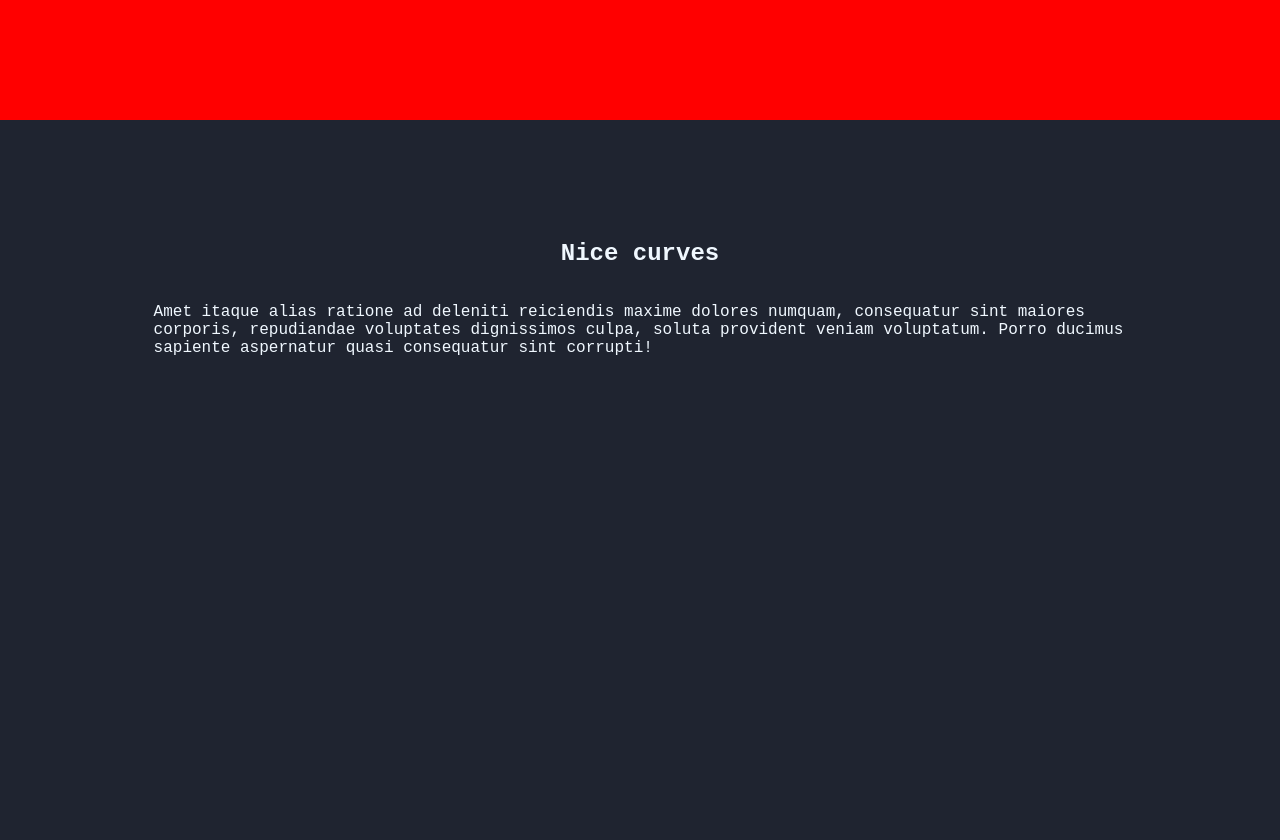
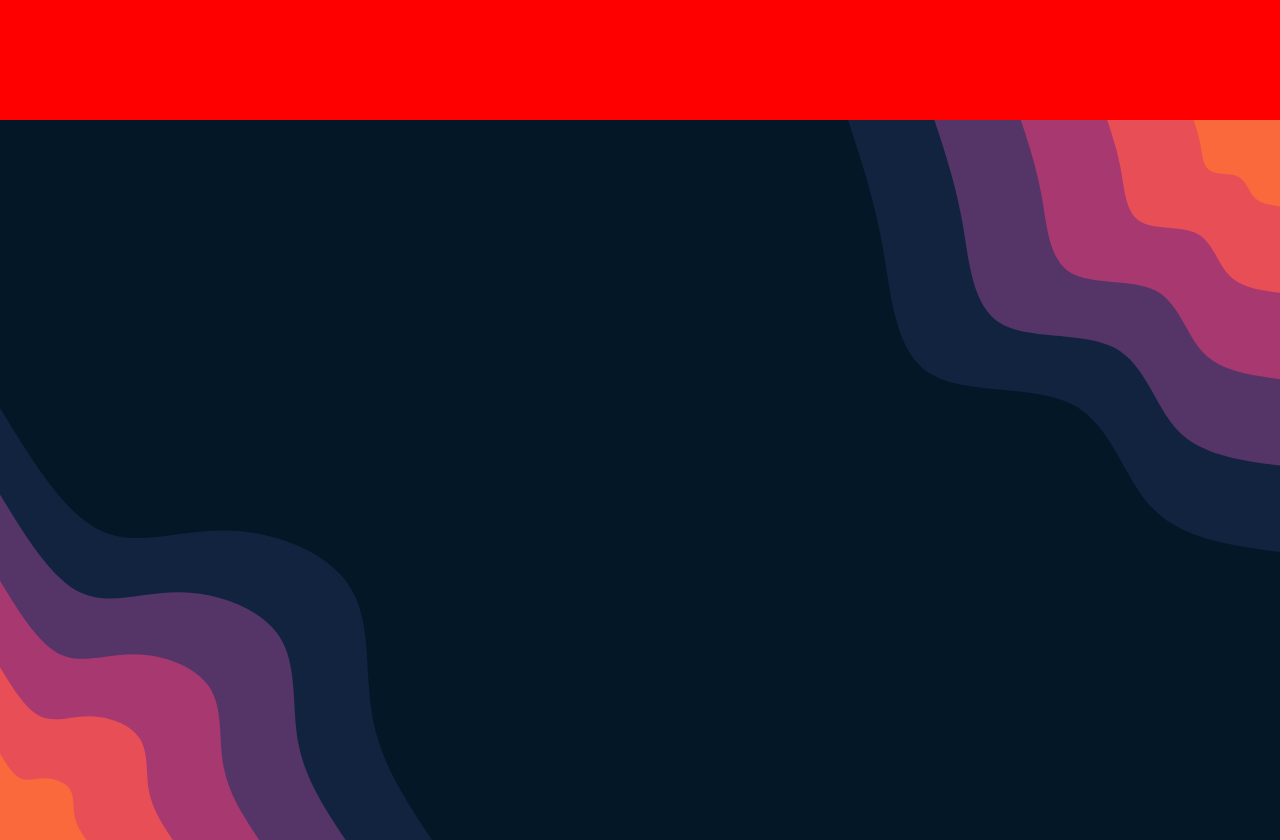
Before and after one commit to stark5200/curves, a website: page index.html in a window 1280 px wide. Shown: the part 3380-4220 px from the top of the page. Before the commit the page ends 4000 px from the top, so only its background shows below. Drawn offline with Linux system fonts and the light colour scheme; a web font is replaced by a local one.

Commit message:
haikei svg

```diff
--- a/index.html
+++ b/index.html
@@ -114,6 +114,18 @@
     .wave shape-fill {
       fill: #2e4a8a;
     }
+
+    .spacer {
+      aspect-ratio: 16/9;
+      width: 100%;
+      background-repeat: no-repeat;
+      background-position: center;
+      background-size: cover;
+    }
+
+    .layer1 {
+      background-image: url('./layer1.svg');
+    }
   </style>
 </head>
 <body>
@@ -155,6 +167,7 @@
       </svg>
   </div>
   </section>
+  <div class="spacer layer1"></div>
   <section>
     <h1>Nice curves</h1>
     <p>Amet itaque alias ratione ad deleniti reiciendis maxime dolores numquam, consequatur sint maiores corporis, repudiandae voluptates dignissimos culpa, soluta provident veniam voluptatum. Porro ducimus sapiente aspernatur quasi consequatur sint corrupti!</p>
```
Also changed, not shown: layer1.svg (added).
